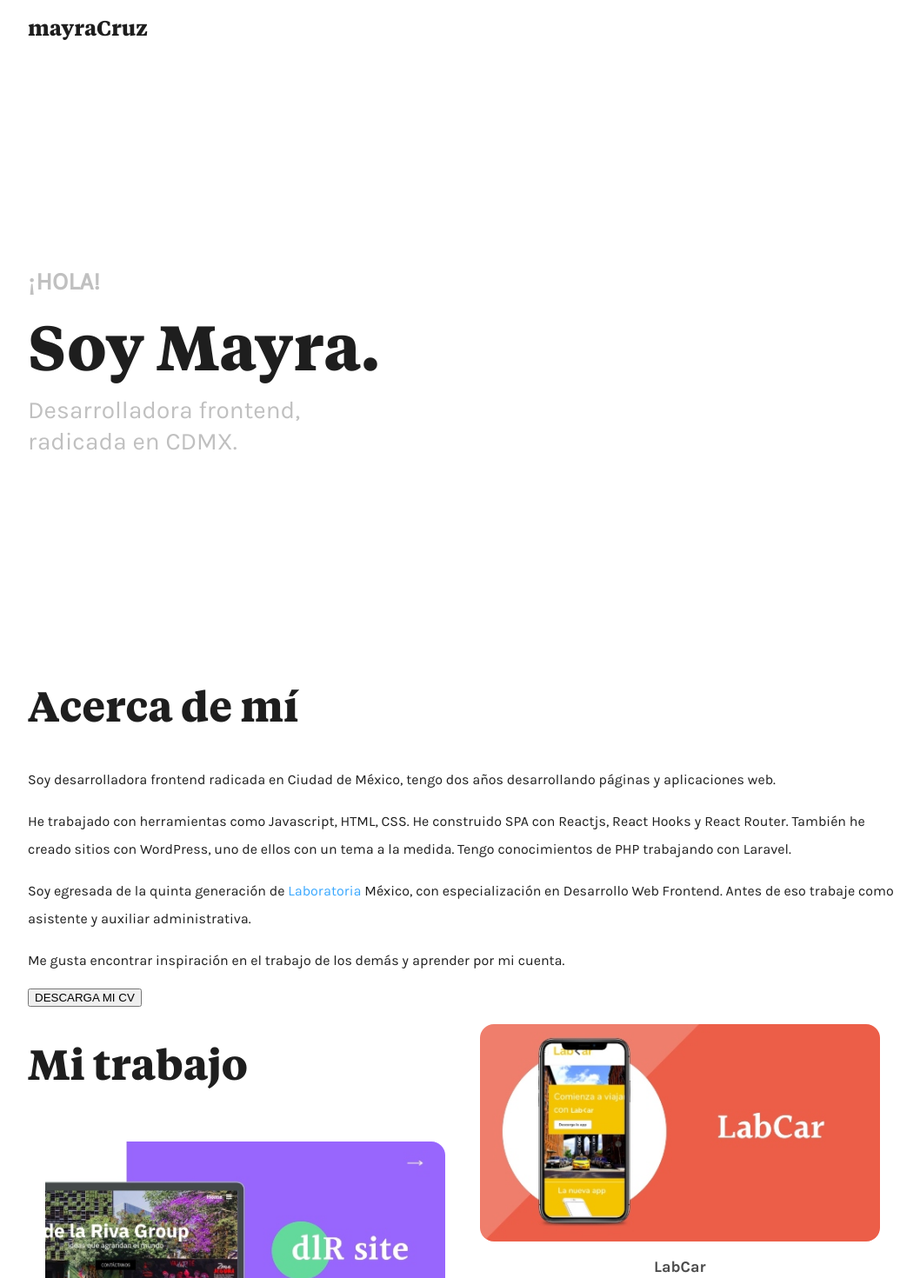
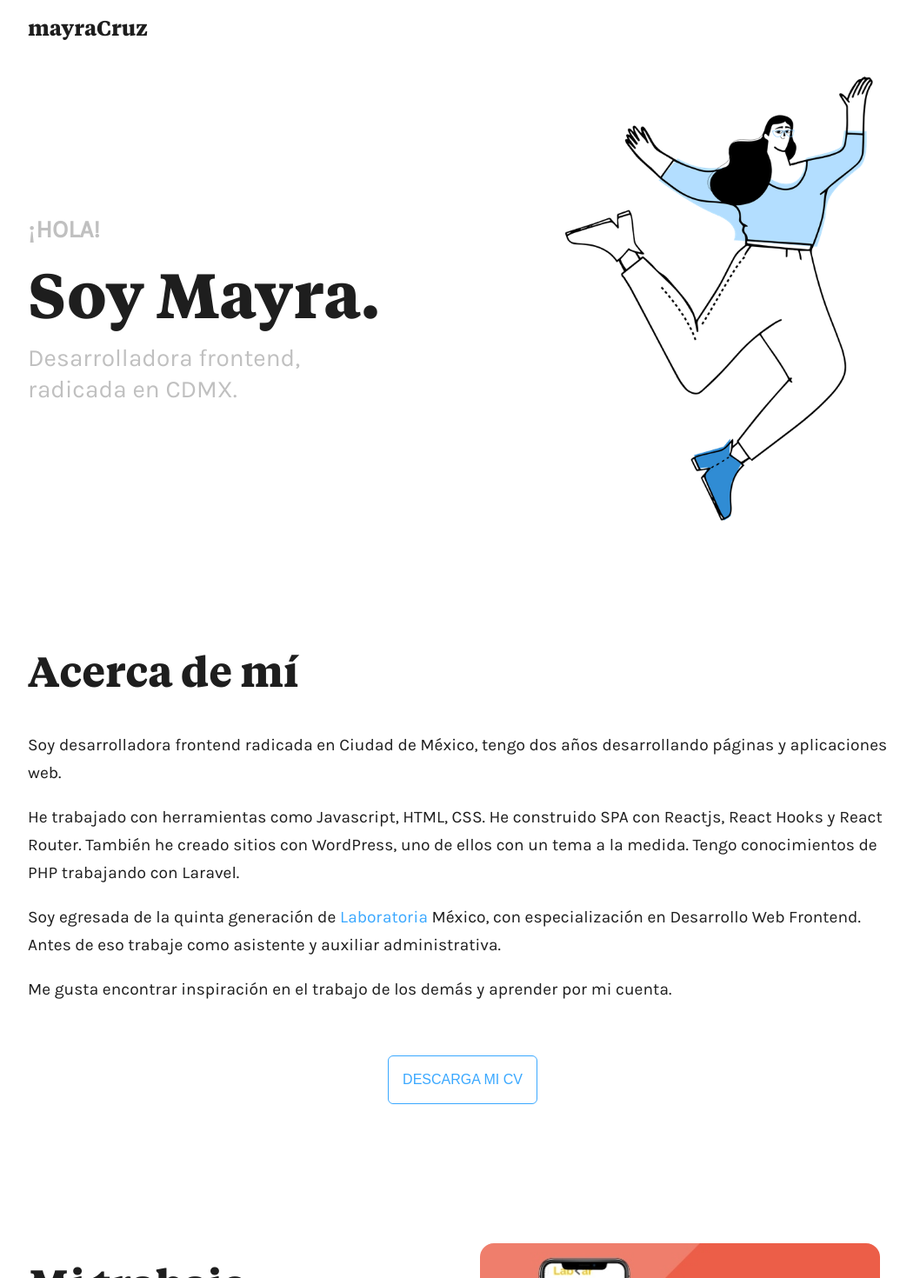
Before and after one commit to cruzmayra/portfolio-m-ayra, a React (Create React App) app: page / in a window 1280 px wide. Shown: the top 1470 px of the page at 87% size, without its empty margins (108-1166 px from the left). Built offline with nearby package versions, Linux system fonts and the light colour scheme.

Commit message:
Agregando imagen en el hero

```diff
--- a/src/index.scss
+++ b/src/index.scss
@@ -31,7 +31,7 @@ body {
   color: #1e1e1e;
   font-family: 'Karla';
   font-weight: 400;
-  font-size: 1rem;
+  font-size: 1.2rem;
   margin: 0;
   padding: 0;
   width: 100%;
@@ -92,6 +92,7 @@ header {
   flex-direction: column;
   flex-wrap: wrap;
   height: 1100px;
+  padding: 60px 0px;
 }
 
 .work-card {
@@ -153,9 +154,10 @@ header {
   align-items: center;
   display: flex;
   flex-direction: row;
-  height: 85vh;
+  height: 70vh;
   justify-content: space-between;
   .bio-container {
+    flex: 60%;
     .greeting {
       color: silver;
       font-size: 28px;
@@ -168,6 +170,14 @@ header {
       font-size: 28px;
       line-height: 36px;
       margin: 0;
+    }
+  }
+  .bio-image {
+    flex: 40%;
+    height: 100%;
+    img {
+      height: 100%;
+      object-fit: cover;
     }
   }
 }
@@ -195,6 +205,36 @@ header {
   .page-column-two {
     flex: 0 1 70%;
     padding-left: 20px;
+  }
+}
+
+#bio {
+  padding: 80px 0px;
+  .get-cv {
+    margin-top: 60px;
+    text-align: center;
+    button {
+      align-items: center;
+      background-color: #fff;
+      border: 1px solid #3aa8ff;
+      border-radius: .375em;
+      box-shadow: none;
+      color: #3aa8ff;
+      cursor: pointer;
+      display: inline-flex;
+      font-size: 1rem;
+      justify-content: center;
+      height: 2.5em;
+      line-height: 1.5;
+      padding-bottom: calc(.5em - 1px);
+      padding-left: 1em;
+      padding-right: 1em;
+      padding-top: calc(.5em - 1px);
+      position: relative;
+      text-align: center;
+      vertical-align: top;
+      white-space: nowrap;
+    }
   }
 }
 
--- a/src/views/Home/components/Hero.js
+++ b/src/views/Home/components/Hero.js
@@ -9,6 +9,12 @@ export const Hero = () => {
                 <p className="bio">Desarrolladora frontend,</p>
                 <p className="bio">radicada en CDMX.</p>
             </div>
+            <div className="bio-image">
+                <img
+                    src={require('./../../../resources/images/eme-ayra-hero.png')}
+                    alt="mujer escribiendo en una computadora"
+                />
+            </div>
         </section>
     )
 }
```
Also changed, not shown: src/resources/images/eme-ayra-hero.png (added).
